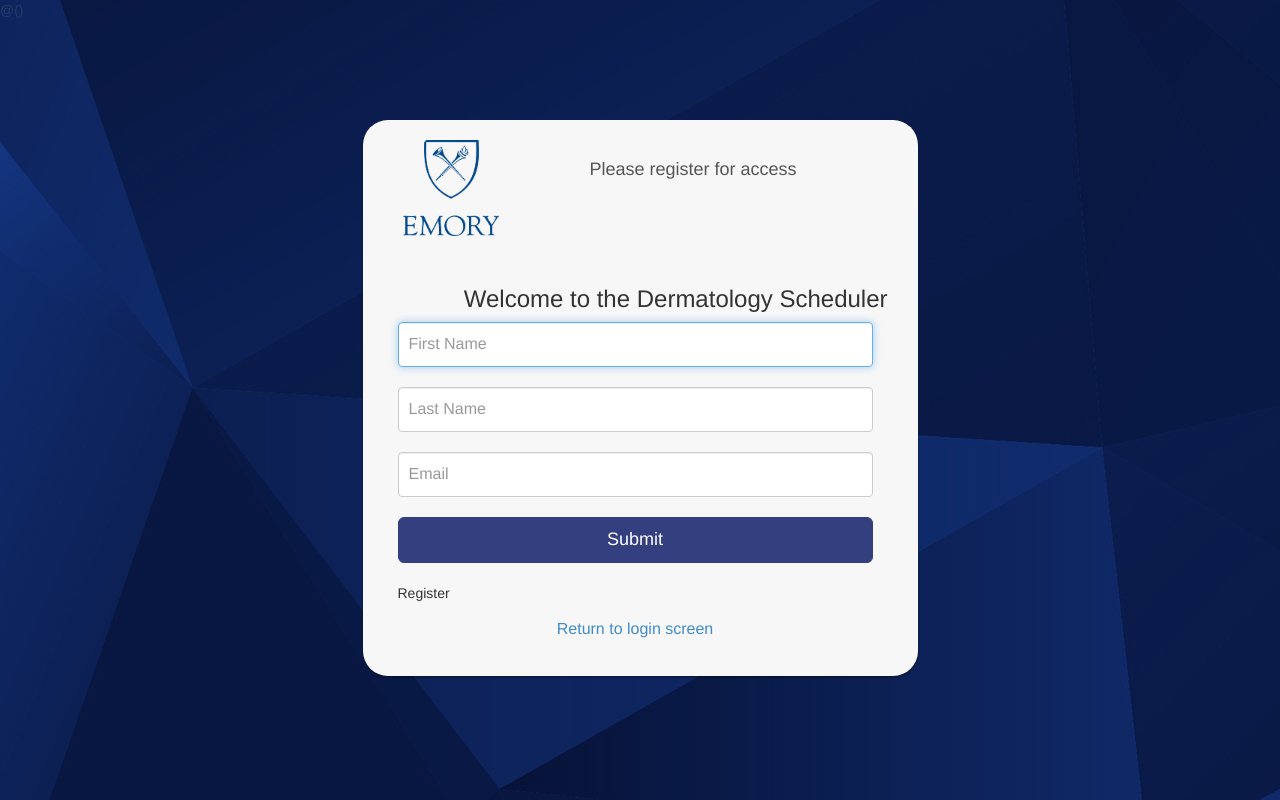
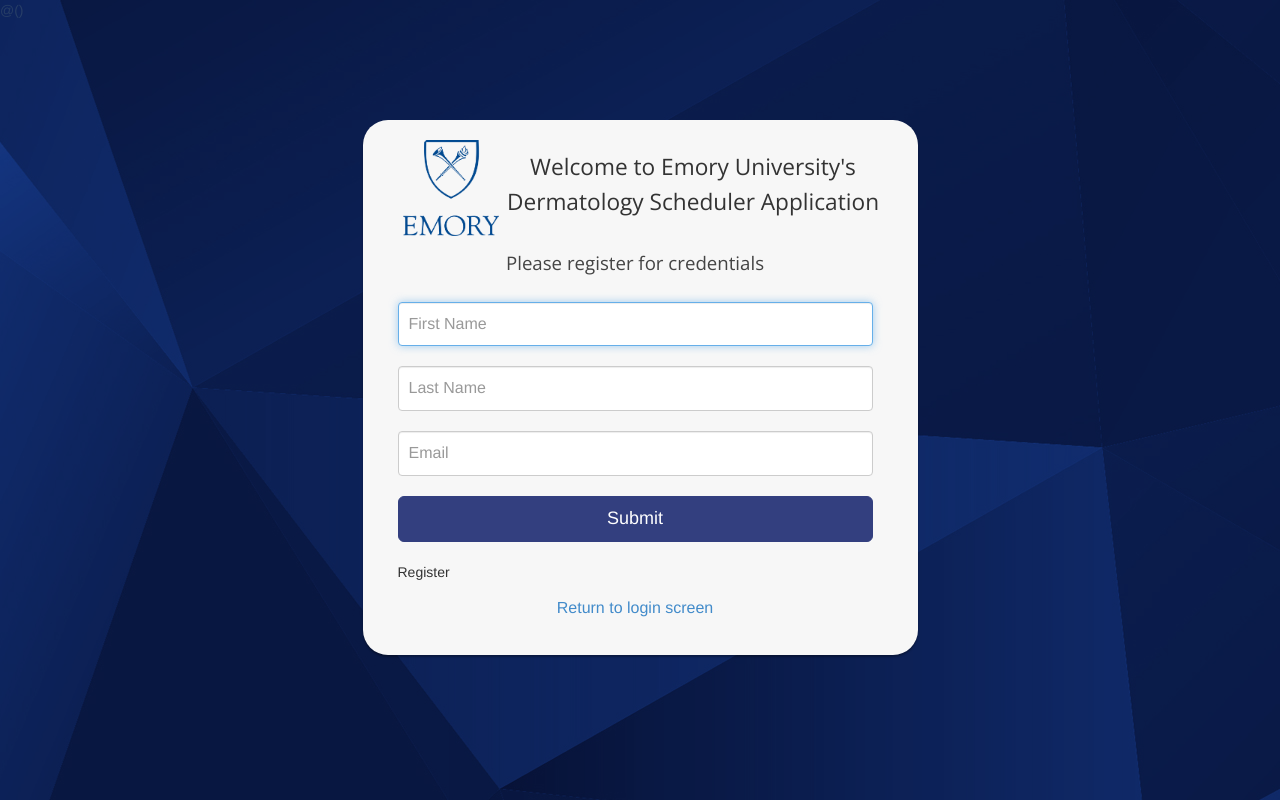
Before and after one commit to aschuster3/Team2-Spring-2015-Capstone, a plain HTML site: page app/views/registrationForm.scala.html in a window 1280 px wide. Drawn offline with nearby package versions, Linux system fonts and the light colour scheme; files that its build step writes are made by us from their sources; files whose address does not match are found by name.

Commit message:
Edited welcome text on login pages
Also created sub-header texts prompting users to select a password or
register for credentials

```diff
--- a/app/views/registrationForm.scala.html
+++ b/app/views/registrationForm.scala.html
@@ -20,8 +20,12 @@
             <div class="col-md-6 col-md-offset-3 pull-left">
                 <div class="account-wall">
                     <img class="profile-img pull-left" src="img/Emory_logo.png" alt="">
-                    <h3 class="pull-right">Welcome to the Dermatology Scheduler</h3>
-                    <h3 class="text-center login-title">Please register for access</h3>
+                    <div class="header-text">
+                        <h2 class="text-center">Welcome to Emory University's</h2>
+                        <h2 class="text-center">Dermatology Scheduler Application</h2>
+                    </div>
+                    <p class="sub-header text-center">Please register for credentials</p>
+
                     <form class="form-signin">
 
                         <!-- THIS SECTION NEEDS INPUT -->
--- a/public/stylesheets/login-form-styles.css
+++ b/public/stylesheets/login-form-styles.css
@@ -86,7 +86,7 @@ h2
 {
     width: 96px;
     height: 96px;
-    margin: 0 auto 30px 20px;
+    margin: 0 auto 10px 20px;
     display: block;
 }
 .need-help
@@ -133,3 +133,9 @@ p {
 {
     padding-top: 10px;
 }
+
+.sub-header
+{
+    padding-top: 25px;
+    color: #444444;
+}
```
Also changed, not shown: app/views/passwordForm.scala.html (+5 -2 lines).
